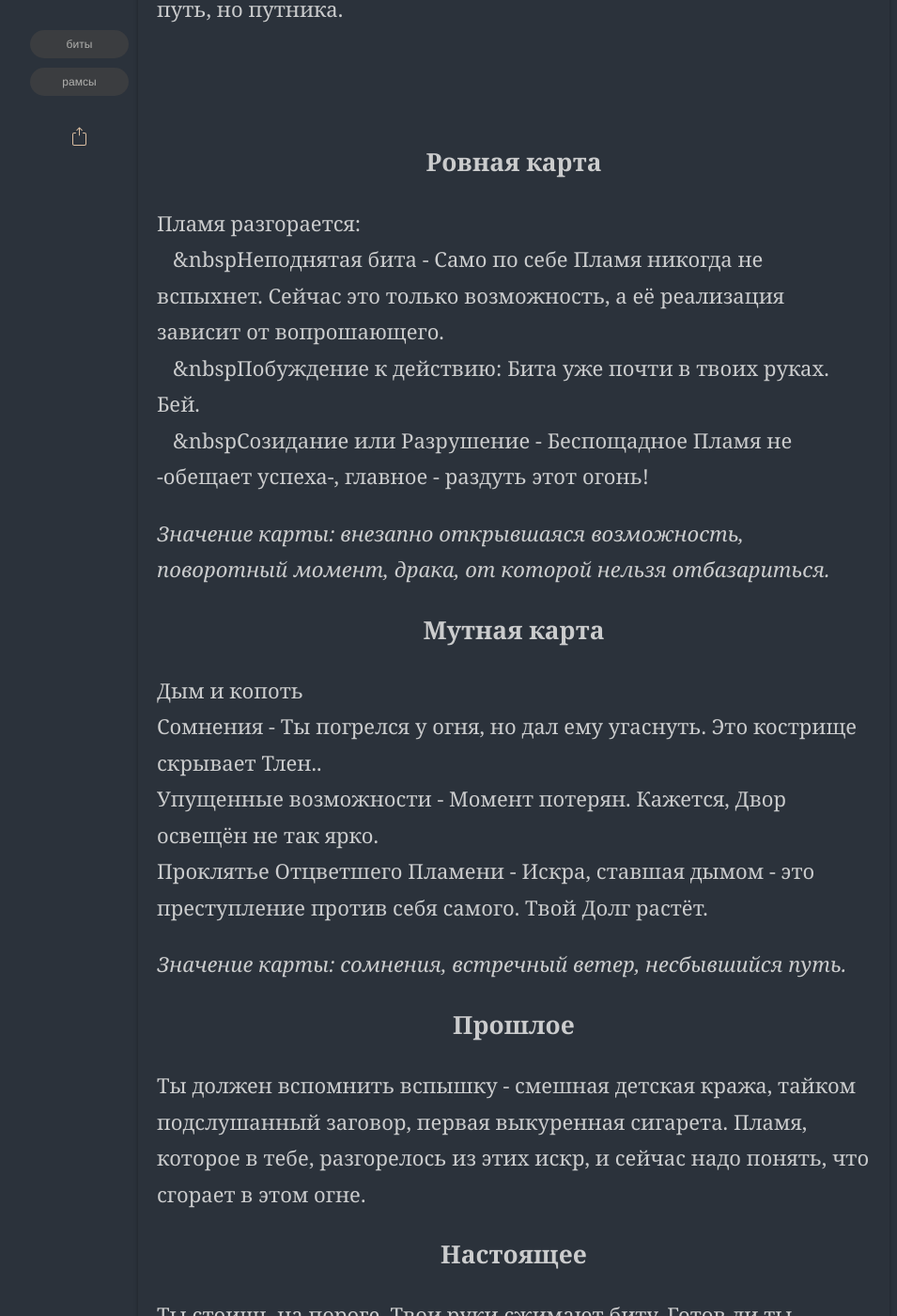
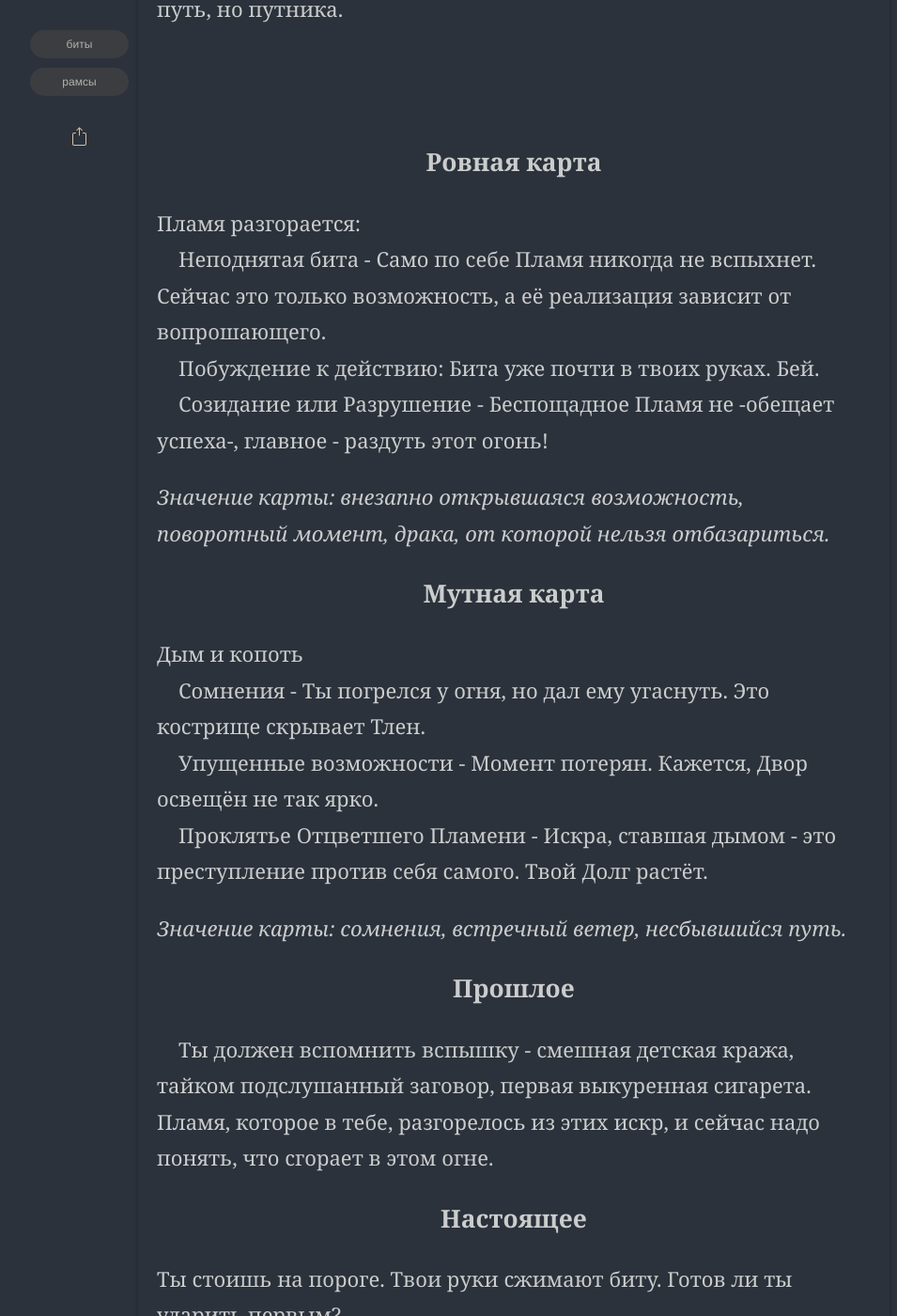
Before and after one commit to GrandHamster/Patsansky_rasklad, a Jekyll site: the page built from _posts/2020-05-23-Ace_of_Sticks.markdown, in a window 1280 px wide and 1400 px high, scrolled down 1348 px. Shown: the whole window at 94% size, without its empty margins (93-1048 px from the left). Built offline with Jekyll 4.4.1, drawn with Linux system fonts in a browser that asks for light colours; some web fonts are replaced.

Commit message:
Update 2020-05-23-Ace_of_Sticks.markdown

```diff
--- a/_posts/2020-05-23-Ace_of_Sticks.markdown
+++ b/_posts/2020-05-23-Ace_of_Sticks.markdown
@@ -27,8 +27,7 @@ author: Armando Maynez
 
 <!-- Подпись форматируется лайнбрейками -->
 
-
-   Туз Бит - это искра, что никогда не потухнет, вечный отблеск <b>Беспощадного Пламени</b>, последний уголёк очага <b>Дома, которого нет</b>. Его огонь уже не греет, но ещё не обжигает, тлея на пепелище <b>Страны Советов</b> и ожидая момента, когда его раздует неумолимая воля <i>Стремящегося</i>. Вытянуть эту карту - значит сделать первый шаг во <b>Двор</b>, и, возможно, нанести первый удар в <b>Вечной Стенке</b>. Помните: Туз Бит освещает не путь, но путника.
+&nbsp;&nbsp;&nbsp;&nbsp;Туз Бит - это искра, что никогда не потухнет, вечный отблеск <b>Беспощадного Пламени</b>, последний уголёк очага <b>Дома, которого нет</b>. Его огонь уже не греет, но ещё не обжигает, тлея на пепелище <b>Страны Советов</b> и ожидая момента, когда его раздует неумолимая воля <i>Стремящегося</i>. Вытянуть эту карту - значит сделать первый шаг во <b>Двор</b>, и, возможно, нанести первый удар в <b>Вечной Стенке</b>. Помните: Туз Бит освещает не путь, но путника.
 
 
 
@@ -41,25 +40,25 @@ author: Armando Maynez
 <p style="text-align: center;"><big><b>Ровная карта</b></big></p>
 
   Пламя разгорается: <br>
-&nbsp;&nbsp;&nbsp;&nbspНеподнятая бита - Само по себе Пламя никогда не вспыхнет. Сейчас это только возможность, а её реализация зависит от вопрошающего. <br>
-&nbsp;&nbsp;&nbsp;&nbspПобуждение к действию: Бита уже почти в твоих руках. Бей.<br>
-&nbsp;&nbsp;&nbsp;&nbspСозидание или Разрушение - Беспощадное Пламя не -обещает успеха-, главное - раздуть этот огонь! <br>
+&nbsp;&nbsp;&nbsp;&nbsp;Неподнятая бита - Само по себе Пламя никогда не вспыхнет. Сейчас это только возможность, а её реализация зависит от вопрошающего. <br>
+&nbsp;&nbsp;&nbsp;&nbsp;Побуждение к действию: Бита уже почти в твоих руках. Бей.<br>
+&nbsp;&nbsp;&nbsp;&nbsp;Созидание или Разрушение - Беспощадное Пламя не -обещает успеха-, главное - раздуть этот огонь! <br>
 
 <i>Значение карты: внезапно открывшаяся возможность, поворотный момент, драка, от которой нельзя отбазариться. </i>
 
 <p style="text-align: center;"><big><b>Мутная карта</b></big></p>
 
 Дым и копоть <br>
-      Сомнения - Ты погрелся у огня, но дал ему угаснуть. Это кострище скрывает Тлен.. <br>
-      Упущенные возможности - Момент потерян. Кажется, Двор освещён не так ярко. <br>
-      Проклятье Отцветшего Пламени - Искра, ставшая дымом - это преступление против себя самого. Твой Долг растёт. <br>
+&nbsp;&nbsp;&nbsp;&nbsp;Сомнения - Ты погрелся у огня, но дал ему угаснуть. Это кострище скрывает Тлен. <br>
+&nbsp;&nbsp;&nbsp;&nbsp;Упущенные возможности - Момент потерян. Кажется, Двор освещён не так ярко. <br>
+&nbsp;&nbsp;&nbsp;&nbsp;Проклятье Отцветшего Пламени - Искра, ставшая дымом - это преступление против себя самого. Твой Долг растёт. <br>
 
 <i>Значение карты: сомнения, встречный ветер, несбывшийся путь. </i>
 
 
 <p style="text-align: center;"><big><b>Прошлое</b></big></p>
 
-   Ты должен вспомнить вспышку - смешная детская кража, тайком подслушанный заговор, первая выкуренная сигарета. Пламя, которое в тебе, разгорелось из этих искр, и сейчас надо понять, что сгорает в этом огне.
+&nbsp;&nbsp;&nbsp;&nbsp;Ты должен вспомнить вспышку - смешная детская кража, тайком подслушанный заговор, первая выкуренная сигарета. Пламя, которое в тебе, разгорелось из этих искр, и сейчас надо понять, что сгорает в этом огне.
 
 
 <p style="text-align: center;"><big><b>Настоящее</b></big></p>
```
